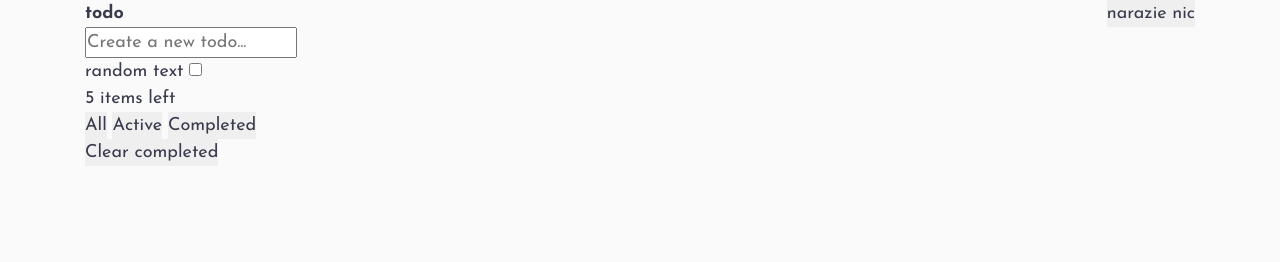
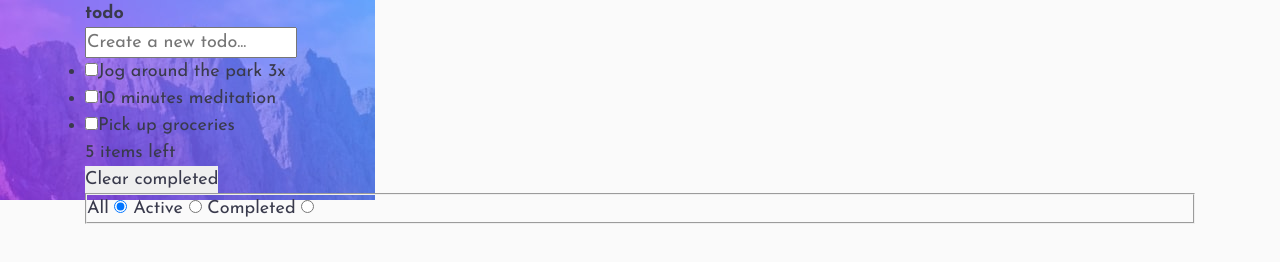
Before and after one commit to iggyyes/fem-todo-app, a website: page index.html in a window 1280 px wide. Drawn offline with Linux system fonts and the light colour scheme.

Commit message:
add html markup accessibility

```diff
--- a/app/scss/_globals.scss
+++ b/app/scss/_globals.scss
@@ -37,6 +37,8 @@ body {
     line-height: 1.5;
     background-color: var(--bg-clr);
     color: var(--text-clr);
+    background-image: url(/images/bg-mobile-light.jpg);
+    background-repeat: no-repeat;
 }
 
 // util
--- a/index.html
+++ b/index.html
@@ -18,49 +18,87 @@
     <title>TO-DO APP</title>
   </head>
   <body>
+    <!-- CSS - MOBILE FIRST/RESPONSIVE/DARK&LIGHT THEMES -->
     <main class="container">
       <!-- title&dark/light mode -->
       <section class="header flex">
         <h1>todo</h1>
-        <button class="toggleButton">narazie nic</button>
+        <button
+          class="themeButton"
+          id="themeButton"
+          title="Toggles light & dark theme"
+          aria-label="auto"
+          aria-live="polite"
+          data-theme="light"
+        ></button>
       </section>
+
       <!-- TODO APP -->
       <section class="todo">
         <!-- new task creator-->
         <div class="todo__task new">
-          <form action="#" method="GET">
+          <form>
             <label for="new-todo" class="sr-only">Create a new todo</label>
             <input
               type="text"
               id="new-todo"
               placeholder="Create a new todo..."
+              aria-label="Create a new todo"
             />
-            <button class="sr-only">Add a new todo</button>
+            <button type="button" class="sr-only" aria-label="Add a new todo">
+              Add
+            </button>
           </form>
         </div>
+
         <!-- todo list -->
         <div class="todo__list">
-          <div class="todo__tasks">
+          <ul class="todo__tasks">
             <!-- task 1 -->
-            <div class="todo__task">
-              <label for="task1"><span class="custom-checkbox"></span>random text</label>
-              <input type="checkbox" id="task1"/>
-            </div>
+            <li class="todo__task">
+              <label for="task1"><span class="custom-checkbox"></span></label>
+              <input type="checkbox" id="task1" aria-checked="false" />Jog
+              around the park 3x
+            </li>
+            <!-- task 2 -->
+            <li class="todo__task">
+              <label for="task2"><span class="custom-checkbox"></span></label>
+              <input type="checkbox" id="task2" aria-checked="false" />10
+              minutes meditation
+            </li>
+            <!-- task 3 -->
+            <li class="todo__task">
+              <label for="task3"><span class="custom-checkbox"></span></label>
+              <input type="checkbox" id="task3" aria-checked="false" />Pick up
+              groceries
+            </li>
+          </ul>
         </div>
 
         <!-- todo options -->
         <div class="todo__options">
           <p class="todo__count">5 items left</p>
-          <div class="todo__filter">
-            <button>All</button>
-            <button>Active</button>
-            <button>Completed</button>
-          </div>
-          <button class="deleteButton">Clear completed</button>
+
+          <button
+            class="deleteButton"
+            type="button"
+            aria-label="Clear completed tasks"
+          >
+            Clear completed
+          </button>
         </div>
+
+        <fieldset class="todo__filter">
+          <label for="all">All</label>
+          <input type="radio" id="all" name="filter" value="all" checked />
+
+          <label for="active">Active</label>
+          <input type="radio" id="active" name="filter" value="active" />
+
+          <label for="completed">Completed</label>
+          <input type="radio" id="completed" name="filter" value="completed" />
+        </fieldset>
       </section>
-
-
 
       <!-- <p>Drag and drop to reorder list</p> -->
     </main>
@@ -77,8 +115,5 @@
 
 - **Bonus**: Drag and drop to reorder items on the list
     -->
-
-
-
   </body>
 </html>
```
Also changed, not shown: app/scss/_variables.scss (+59 -0 lines), dist/style.css, 1 other file.
